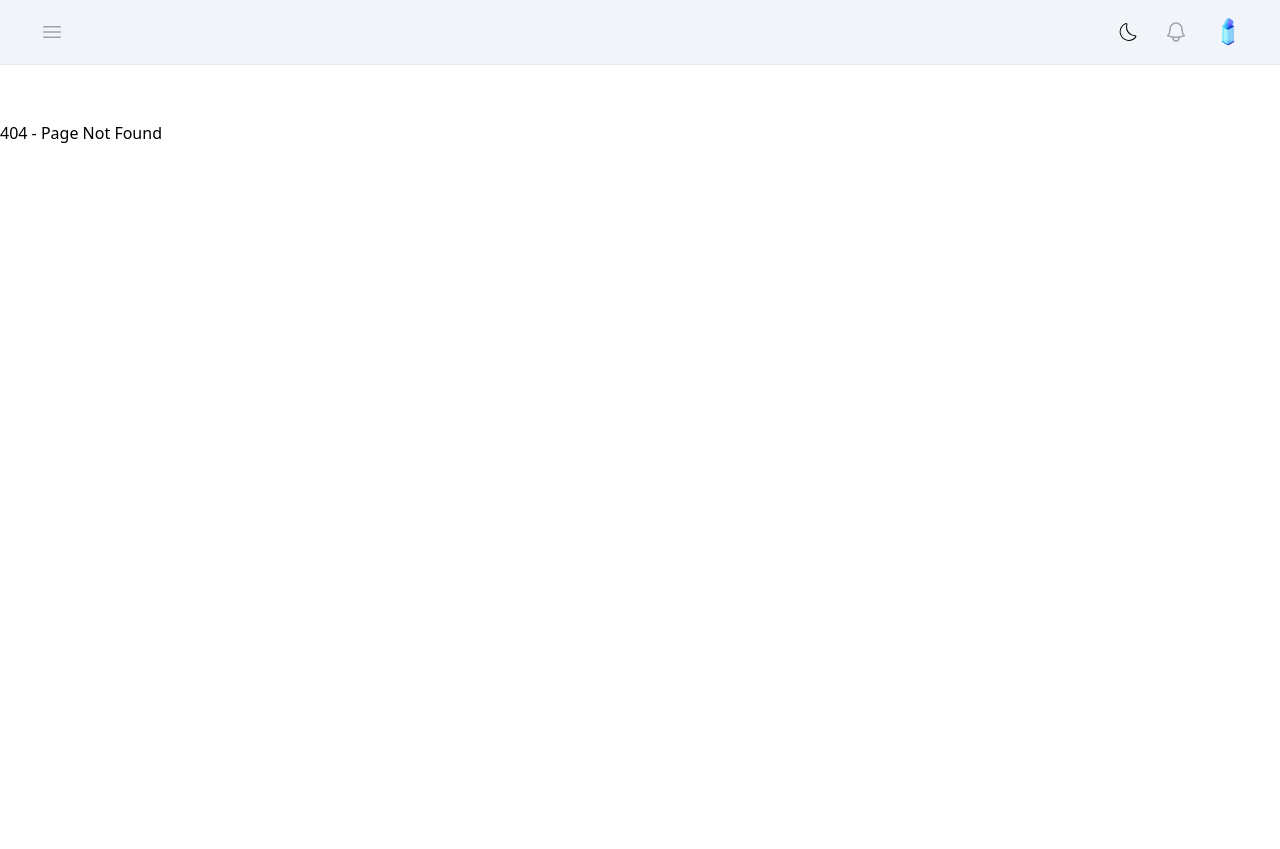
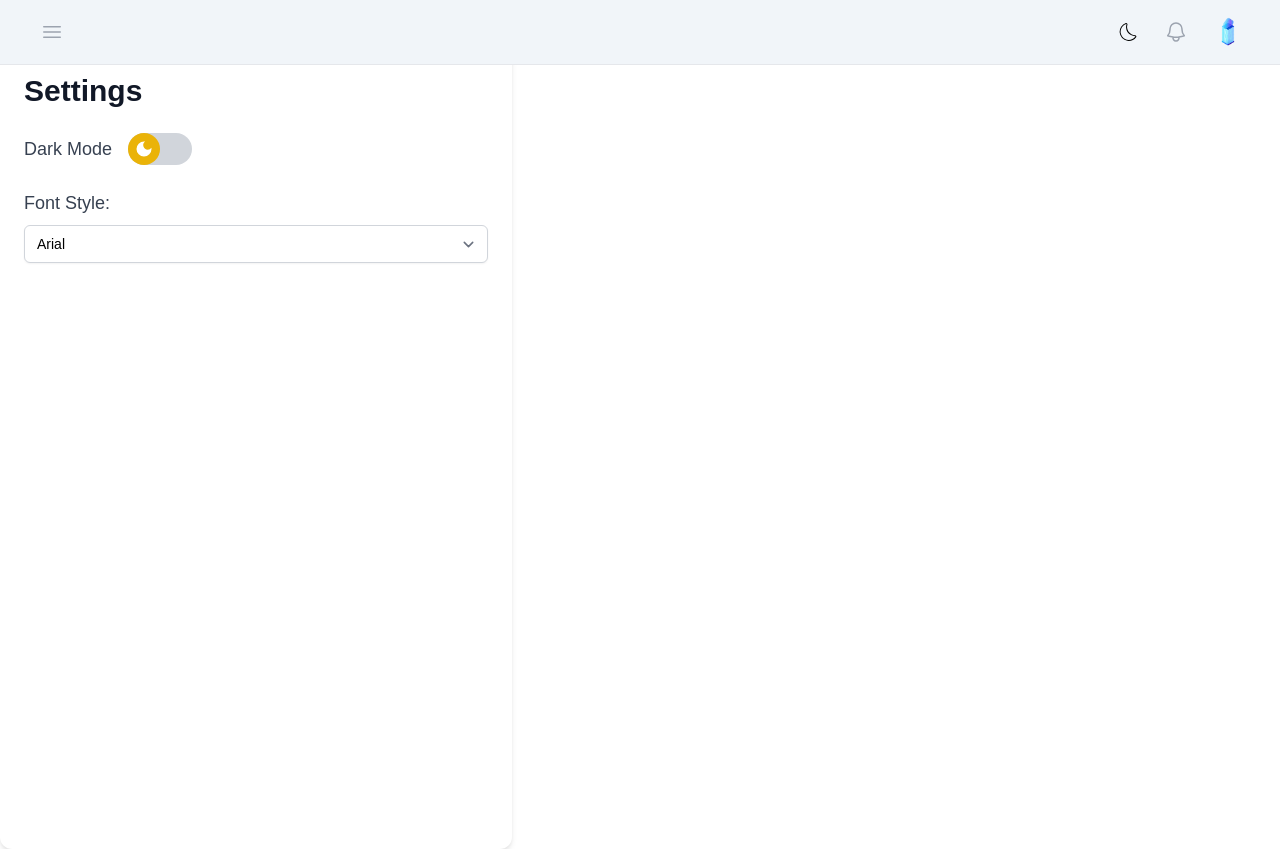
Before and after one commit to Suriya3621/cloud1, a React (Create React App) app in the folder frontend/: page /settings in a window 1280 px wide. Before the commit this address had no page. Before the commit the page ends 800 px from the top, so only its background shows below. Built offline with nearby package versions, Linux system fonts and the light colour scheme.

Commit message:
setting and profile complete

```diff
--- a/frontend/src/App.js
+++ b/frontend/src/App.js
@@ -11,6 +11,7 @@ import Contact from "./Components/Layout/Contact";
 import Preview from "./Components/Layout/SubComponent/Preview";
 import Chat from "./Components/Chats/Chat.jsx";
 import Profile from "./Components/Auth/Profile"
+import Settings  from "./Components/Layout/Settings"
 import ForgotPassword from "./Components/Auth/ForgotPassword";
 import ResetPassword from "./Components/Auth/ResetPassword";
 
@@ -71,6 +72,7 @@ function App() {
         <Route path="/home" element={<ProtectedRoute element={Home} />} />
         <Route path="/chat" element={<ProtectedRoute element={Chat} />} />
         <Route path="/about" element={<About />} />
+        <Route path="/settings" element={<Settings />} />
         <Route path="/contact" element={<Contact />} />
         <Route path="/open/:id" element={<Preview />} />
         <Route path="*" element={<><br /><br /><br /><h1>404 - Page Not Found</h1></> } />
--- /dev/null
+++ b/frontend/src/App/Theme.js
@@ -0,0 +1,29 @@
+// ThemeContext.js
+import React, { createContext, useState, useContext, useEffect } from 'react';
+
+const ThemeContext = createContext();
+
+export const ThemeProvider = ({ children }) => {
+  const [darkMode, setDarkMode] = useState(
+    localStorage.getItem('theme') === 'dark' ||
+    (!('theme' in localStorage) && window.matchMedia('(prefers-color-scheme: dark)').matches)
+  );
+
+  useEffect(() => {
+    if (darkMode) {
+      localStorage.setItem('theme', 'dark');
+      document.documentElement.classList.add('dark');
+    } else {
+      localStorage.setItem('theme', 'light');
+      document.documentElement.classList.remove('dark');
+    }
+  }, [darkMode]);
+
+  return (
+    <ThemeContext.Provider value={{ darkMode, setDarkMode }}>
+      {children}
+    </ThemeContext.Provider>
+  );
+};
+
+export const useTheme = () => useContext(ThemeContext);
--- a/frontend/src/Components/Auth/Profile.jsx
+++ b/frontend/src/Components/Auth/Profile.jsx
@@ -3,10 +3,10 @@ import { useCookies } from 'react-cookie';
 import axios from 'axios';
 import { FaEdit, FaSave, FaTrashAlt } from "react-icons/fa";
 import { CSSTransition } from 'react-transition-group';
-import { getStorage, ref, uploadBytesResumable, getDownloadURL } from "firebase/storage";
+import { getStorage,listAll , deleteObject, ref, uploadBytesResumable, getDownloadURL } from "firebase/storage";
 
 const Profile = () => {
-  const [cookies] = useCookies(['userId']);
+  const [cookies,,removeCookie] = useCookies(['userId']);
   const [userData, setUserData] = useState({});
   const [isLoading, setIsLoading] = useState(true);
   const [error, setError] = useState(null);
@@ -58,10 +58,25 @@ const Profile = () => {
     setAvatarFile(e.target.files[0]);
   };
 
+    const storage = getStorage();
   const uploadAvatar = async () => {
     if (!avatarFile) return null;
 
-    const storage = getStorage();
+
+    // Delete the old avatar if it exists
+    if (userData.avatar) {
+      try {
+        const oldAvatarRef = ref(storage, userData.avatar); // Reference old avatar by URL
+        await deleteObject(oldAvatarRef);
+        console.log('Old avatar deleted successfully.');
+      } catch (error) {
+        if (error.code !== 'storage/object-not-found') {
+          console.error('Error deleting old avatar:', error);
+        }
+      }
+    }
+
+    // Upload the new avatar
     const storageRef = ref(storage, `avatars/${cookies.userId}`);
     const uploadTask = uploadBytesResumable(storageRef, avatarFile);
 
@@ -75,7 +90,7 @@ const Profile = () => {
         },
         () => {
           getDownloadURL(uploadTask.snapshot.ref).then((downloadURL) => {
-            resolve(downloadURL);
+            resolve(downloadURL); // Return new avatar URL
           });
         }
       );
@@ -88,7 +103,7 @@ const Profile = () => {
       let avatarUrl = userData.avatar;
 
       if (avatarFile) {
-        avatarUrl = await uploadAvatar();
+        avatarUrl = await uploadAvatar(); // Upload new avatar after deletion
       }
 
       const { data } = await axios.put(`${process.env.REACT_APP_BACKEND_URL}/${cookies.userId}`, {
@@ -107,9 +122,23 @@ const Profile = () => {
 
 const handleDelete = async () => {
   setIsSaving(true);
+  const userFolderRef = ref(storage, `uploads/${cookies.userId}`); // Reference to the user's folder
+
   try {
+    // Delete the user data from the backend
     await axios.delete(`${process.env.REACT_APP_BACKEND_URL}/${cookies.userId}`);
-      window.location.href = '/';
+
+    // Delete all files in the user's folder
+    const listResult = await listAll(userFolderRef);
+    const deletePromises = listResult.items.map((fileRef) => deleteObject(fileRef));
+    await Promise.all(deletePromises);
+
+    // Optionally delete the avatar file if stored in a separate location
+    const avatarRef = ref(storage, `avatars/${cookies.userId}`);
+    await deleteObject(avatarRef);
+
+    // Redirect the user after deletion
+    removeCookie('userId', { path: '/' });
   } catch (err) {
     console.error('Failed to delete user account:', err);
     setError('Failed to delete your account. Please try again.');
@@ -117,25 +146,27 @@ const Profile = () => {
     setIsSaving(false);
   }
 };
-
   if (isLoading) return <div className="flex items-center justify-center h-screen">Loading...</div>;
   if (error) return <div className="text-center text-red-500">{error}</div>;
 
   return (
-    <CSSTransition
-      in={isMounted}
-      timeout={300}
-      classNames="fade"
-      unmountOnExit
-    >
+    <CSSTransition in={isMounted} timeout={300} classNames="fade" unmountOnExit>
+      <>
         <div className="min-h-screen flex items-center justify-center bg-gradient-to-b from-gray-100 to-gray-300 dark:from-gray-800 dark:to-gray-900">
           <div className="bg-white dark:bg-gray-800 shadow-lg rounded-lg p-6 w-full max-w-md transition-transform transform-gpu scale-95 hover:scale-100 duration-300 ease-out">
             <div className="flex flex-col items-center">
+              {userData.avatar ? (
                 <img
                   src={userData.avatar}
                   alt={`${userData.name}'s avatar`}
                   className="w-28 h-28 rounded-full shadow-lg mb-4"
                 />
+              ) : (
+                <div className="w-28 h-28 rounded-full bg-gray-300 dark:bg-gray-700 mb-4 flex items-center justify-center">
+                  <span className="text-white">No Avatar</span>
+                </div>
+              )}
+
               {isEditing ? (
                 <div className="w-full dark:text-white">
                   <input
@@ -159,7 +190,7 @@ const Profile = () => {
                     className="w-full p-2 rounded-lg mb-4 border dark:bg-gray-700 dark:border-gray-600"
                   />
                   <button
-                  className="w-full flex items-center justify-center gap-2 py-2 bg-green-500 hover:bg-green-600 text-white rounded-lg shadow-md transition duration-300 text-center"
+                    className={`w-full flex items-center justify-center gap-2 py-2 ${isSaving ? 'bg-gray-400' : 'bg-green-500 hover:bg-green-600'} text-white rounded-lg shadow-md transition duration-300 text-center`}
                     onClick={handleSave}
                     disabled={isSaving}
                   >
@@ -188,7 +219,6 @@ const Profile = () => {
                   </div>
                 </>
               )}
-            {/* Delete Button */}
               <div className="mt-4 w-full">
                 <button
                   className="w-full flex justify-center gap-2 py-2 bg-red-500 hover:bg-red-600 text-white rounded-lg shadow-md transition duration-300 text-center"
@@ -233,6 +263,7 @@ const Profile = () => {
             </div>
           </div>
         )}
+      </>
     </CSSTransition>
   );
 };
--- a/frontend/src/Components/Layout/Home.jsx
+++ b/frontend/src/Components/Layout/Home.jsx
@@ -28,7 +28,7 @@ function Home() {
         const userResponse = await axios.get(`${backendUrl}/${cookie.userId}`);
         let userData = userResponse.data.data;
 
-        const response = await axios.get(`${backendUrl}/file/findfile?username=${userData.name}`);
+        const response = await axios.get(`${backendUrl}/file/findfile?id=${userData._id}`);
         const files = response.data.data;
 
         const categorizedData = {
--- a/frontend/src/Components/Layout/Navbar.jsx
+++ b/frontend/src/Components/Layout/Navbar.jsx
@@ -1,10 +1,11 @@
 import React, { useState, useEffect } from 'react';
 import { Disclosure, DisclosureButton, DisclosurePanel, Menu, MenuButton, MenuItems, MenuItem } from '@headlessui/react';
 import { Bars3Icon, BellIcon, XMarkIcon } from '@heroicons/react/24/outline';
-import { CiDark, CiLight } from 'react-icons/ci';
+import { CiDark, CiLight, CiSettings } from 'react-icons/ci';
 import { useCookies } from 'react-cookie';
 import { useNavigate, Link } from 'react-router-dom';
 import { useSelector } from 'react-redux';
+import { CgLogOut } from "react-icons/cg";
 
 const Navbar = () => {
   const userData = useSelector((state) => state.user.value);
@@ -76,12 +77,15 @@ const Navbar = () => {
                   className="h-10 w-10 bg-transparent rounded-full"
                 />
               </MenuButton>
-              <MenuItems className="absolute right-0 z-10 mt-2 w-48 origin-top-right bg-slate-200 rounded-md bg-white py-1 shadow-lg ring-1 ring-black ring-opacity-5">
+              <MenuItems className="absolute right-0 z-30 mt-2 w-48 origin-top-right bg-slate-200 dark:text-white dark:bg-slate-700 rounded-md  py-1 shadow-lg ring-1 ring-black ring-opacity-5">
                 {cookies.userId ? (
                   <>
                     <MenuItem>
-                      <Link to="/profile" className="block px-4 py-2 text-sm text-gray-700 hover:bg-gray-100">
-                        Your Profile
+                      <Link to="/profile" className="block px-4 py-2 text-sm  hover:bg-gray-100">
+                      <svg xmlns="http://www.w3.org/2000/svg" fill="none" viewBox="0 0 24 24" strokeWidth={1.5} stroke="currentColor" className="size-4 float-left size-5">
+  <path strokeLinecap="round" strokeLinejoin="round" d="M15.75 6a3.75 3.75 0 1 1-7.5 0 3.75 3.75 0 0 1 7.5 0ZM4.501 20.118a7.5 7.5 0 0 1 14.998 0A17.933 17.933 0 0 1 12 21.75c-2.676 0-5.216-.584-7.499-1.632Z" />
+</svg>
+  Your Profile
                       </Link>
                     </MenuItem>
                     <MenuItem>
@@ -89,14 +93,15 @@ const Navbar = () => {
                         onClick={handleLogout}
                         className="block w-full text-left px-4 py-2 text-sm text-red-500 hover:bg-gray-100"
                       >
-                        Sign out
+                        <CgLogOut className="float-left size-5"/>Sign out
                       </button>
                     </MenuItem>
                   </>
                 ) : null}
+                <hr />
                 <MenuItem>
-                  <Link to="/settings" className="block px-4 py-2 text-sm text-gray-700 hover:bg-gray-100">
-                    Settings
+                  <Link to="/settings" className="block px-4 py-2 text-sm  hover:bg-gray-100">
+                   <CiSettings className="float-left size-6"/> Settings
                   </Link>
                 </MenuItem>
               </MenuItems>
--- /dev/null
+++ b/frontend/src/Components/Layout/Settings.jsx
@@ -0,0 +1,67 @@
+import React, { useState, useEffect } from 'react';
+import { CiLight } from "react-icons/ci";
+import { MdDarkMode } from "react-icons/md";
+import { useTheme } from '../../App/Theme.js';
+
+function Settings() {
+  const { darkMode, setDarkMode } = useTheme();
+  const [font, setFont] = useState(localStorage.getItem('font') || 'Arial');
+
+  useEffect(() => {
+    localStorage.setItem('font', font);
+    document.documentElement.style.fontFamily = font;
+  }, [font]);
+
+  const handleFontChange = (e) => {
+    setFont(e.target.value);
+  };
+
+  return (<>
+    <div className="p-6 w-full absolute max-w-lg mx-auto bg-white rounded-xl shadow-md space-y-6 dark:bg-gray-800">
+      <h1 className="text-3xl font-semibold text-gray-900 dark:text-white">Settings</h1>
+
+      {/* Dark Mode Toggle */}
+      <div className="flex items-center space-x-4">
+        <span className="text-lg font-medium text-gray-700 dark:text-gray-300">Dark Mode</span>
+        <label className="relative inline-flex items-center cursor-pointer">
+          <input
+            type="checkbox"
+            checked={darkMode}
+            onChange={() => setDarkMode(prev => !prev)}
+            className="sr-only"
+          />
+          <div className="w-16 h-8 bg-gray-300 dark:bg-gray-600 rounded-full transition-colors duration-300"></div>
+          <div
+            className={`absolute w-8 h-8 rounded-full transition-transform duration-300 transform ${
+              darkMode ? 'translate-x-8 bg-blue-500' : 'translate-x-0 bg-yellow-500'
+            } flex items-center justify-center`}
+          >
+            {darkMode ? <CiLight className="text-white text-xl" /> : <MdDarkMode className="text-white text-xl" />}
+          </div>
+        </label>
+      </div>
+
+      {/* Font Selector */}
+      <div className="space-y-2">
+        <label className="block text-lg font-medium text-gray-700 dark:text-gray-300">
+          Font Style:
+        </label>
+        <select
+          value={font}
+          onChange={handleFontChange}
+          className="block w-full mt-1 rounded-md border-gray-300 shadow-sm focus:ring-indigo-500 focus:border-indigo-500 sm:text-sm dark:bg-gray-700 dark:border-gray-600 dark:text-gray-200"
+        >
+          <option value="Arial">Arial</option>
+          <option value="Courier New">Courier New</option>
+          <option value="Georgia">Georgia</option>
+          <option value="Times New Roman">Times New Roman</option>
+          <option value="Verdana">Verdana</option>
+          <option value="'Brush Script MT', cursive">Brush Script MT</option>
+          {/* Add more font options as needed */}
+        </select>
+      </div>
+    </div>
+  </>);
+}
+
+export default Settings;
--- a/frontend/src/Components/Layout/SubComponent/Upload.jsx
+++ b/frontend/src/Components/Layout/SubComponent/Upload.jsx
@@ -32,7 +32,7 @@ function Upload({ handleUploadBox, reload }) {
     setUploading(true);
     handleUploadBox(false, true); // Hide upload box and show loading popup
 
-    const fileRef = ref(storage, `uploads/${userData.name}/${Date.now()}_${file.name}`);
+    const fileRef = ref(storage, `uploads/${userData._id}/${Date.now()}_${file.name}`);
     try {
       await uploadBytes(fileRef, file);
       const downloadURL = await getDownloadURL(fileRef);
@@ -45,7 +45,7 @@ function Upload({ handleUploadBox, reload }) {
       };
 
       const fileData = {
-        username: userData.name.trim(),
+        id: userData._id.trim(),
         name: nickname.trim() || file.name,
         url: downloadURL,
         fileSize: formatFileSize(file.size),
```
Also changed, not shown: frontend/src/index.js (+5 -2 lines), 2 other files (tests, documents, lock files or other folders). Lines whose indentation alone changed are shown as unchanged.
